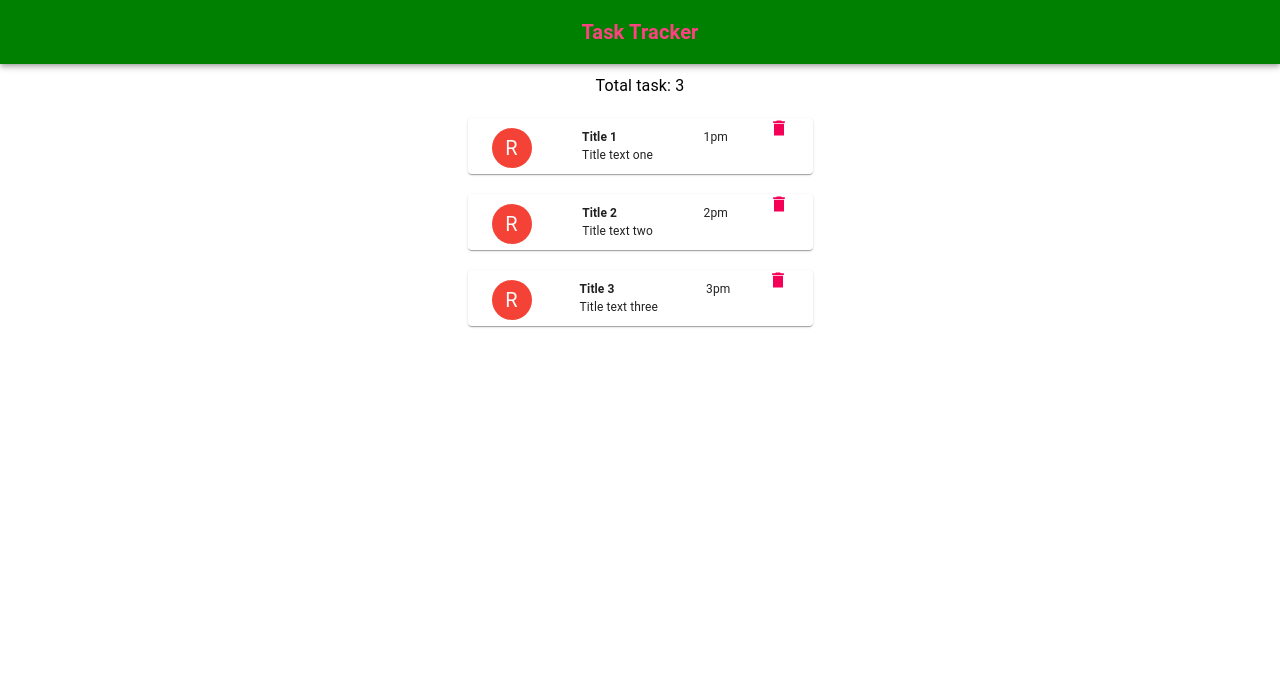
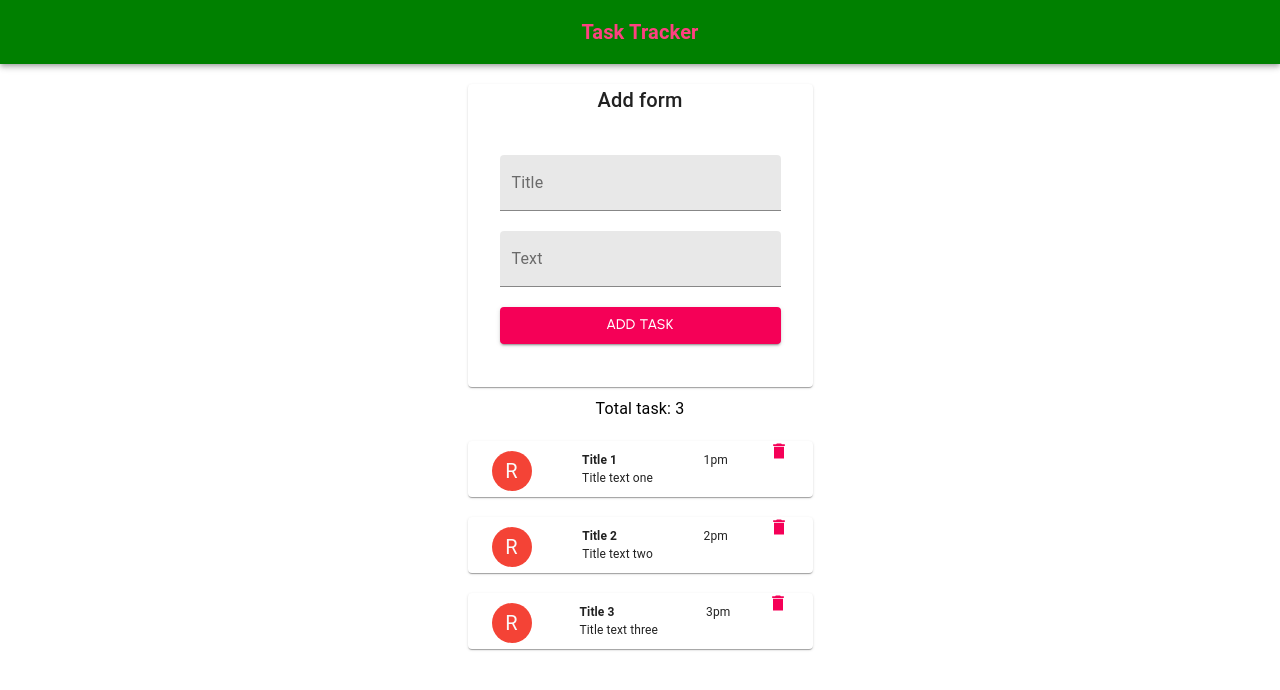
Before and after one commit to fortuneship/task-tracker, a React (Create React App) app: page / in a window 1280 px wide. Shown: the top 690 px of the page. Built offline with nearby package versions, Linux system fonts and the light colour scheme.

Commit message:
form and add new task

```diff
--- a/package.json
+++ b/package.json
@@ -18,6 +18,7 @@
     "react-dom": "^17.0.2",
     "react-scripts": "4.0.3",
     "styled-components": "^5.3.3",
+    "uuid": "^8.3.2",
     "web-vitals": "^1.1.2"
   },
   "scripts": {
--- /dev/null
+++ b/src/components/TaskForm.jsx
@@ -0,0 +1,77 @@
+import { Box, Button, Card, TextField, Typography } from '@material-ui/core'
+import { makeStyles } from '@material-ui/core/styles';
+import { useState } from 'react';
+
+const useStyles = makeStyles((theme) => ({
+    root: {
+        maxWidth: 345,
+        alignContent: 'center',
+        margin: 'auto',
+       // height: 200,
+        marginTop: 20,
+    },
+    cardContent: {
+        padding: theme.spacing(4),
+        display: 'flex',
+        flexDirection: 'column',
+        minHeight: 200,
+      },
+      text: {
+          marginBottom: 20,
+      }
+
+  }));
+
+const TaskForm = ({ handleAdd }) => {
+    const classes = useStyles();
+
+
+    const [title, setTitle] = useState('');
+    const [text, setText] = useState('');
+
+
+    const handleClick = (e) => {
+        //console.log('click...')
+        e.preventDefault();
+        if (title && text != ''){
+            const newTask = {
+                title,
+                text
+            }
+            handleAdd(newTask);
+            setTitle('');
+            setText('');
+        }
+    }
+
+
+    return (
+        <div>
+            <Card className={classes.root}>
+            <Typography color="textPrimary" gutterBottom variant="h6" align='center'>Add form</Typography>
+
+            <form className={classes.cardContent} noValidate autoComplete="off">
+                <TextField className={classes.text}
+                    id="filled-secondary"
+                    label="Title"
+                    variant="filled"
+                    color="secondary"
+                    onChange={(e) => setTitle(e.target.value)}
+                    value={title}
+                />
+                <TextField className={classes.text}
+                    id="filled-secondary"
+                    label="Text"
+                    variant="filled"
+                    color="secondary"
+                    onChange={(e) => setText(e.target.value)}
+                    value={text}
+                />
+                <Button color="secondary" variant="contained" onClick={handleClick}>Add Task</Button>
+            </form>
+            </Card>
+        </div>
+    )
+}
+
+export default TaskForm
--- a/src/pages/Home.jsx
+++ b/src/pages/Home.jsx
@@ -1,4 +1,5 @@
 import React from 'react'
+import { v4 as uuidv4 } from 'uuid'
 import { Button, makeStyles  } from '@material-ui/core'
 import { useState } from 'react';
 import Header from '../components/Header';
@@ -6,6 +7,7 @@ import DynamicValue from '../components/DynamicValue';
 import TaskList from '../components/TaskList';
 import TaskData from '../data/TaskData';
 import TaskStat from '../components/TaskStat';
+import TaskForm from '../components/TaskForm';
 
 /*
   const useStyles = makeStyles((theme) => ({
@@ -30,6 +32,11 @@ const Home = () => {
     // const handleClick = () => {
     //     console.log('Hello there!');
     // }
+    const addTask = (newTask) => {
+        newTask.id = uuidv4()
+        setTask([newTask, ...task])
+    }
+
     const deleteTask = (id) => {
         if(window.confirm('Are you sure you want to delete')){
 
@@ -41,10 +48,10 @@ const Home = () => {
         <div>
             {/* <Button variant="contained" size="large" className={classes.button} onClick={handleClick} >Contained</Button> */}
             <Header/>
+            <TaskForm handleAdd={addTask}/>
             <TaskStat task={task}/>
             {/* <DynamicValue /> */}
             <TaskList task={task} handleDelete={deleteTask}/>
-
         </div>
     )
 }
```
Also changed, not shown: 1 other file (tests, documents, lock files or other folders).
